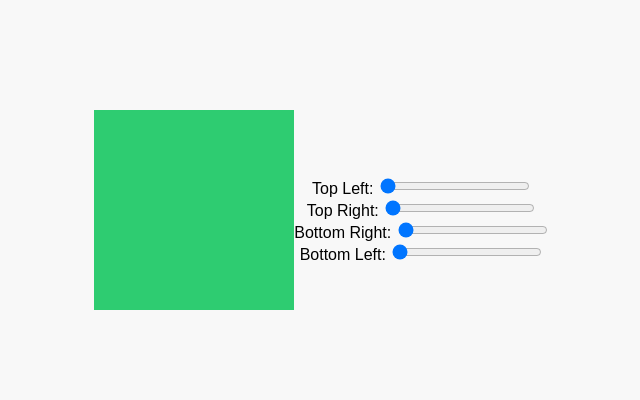
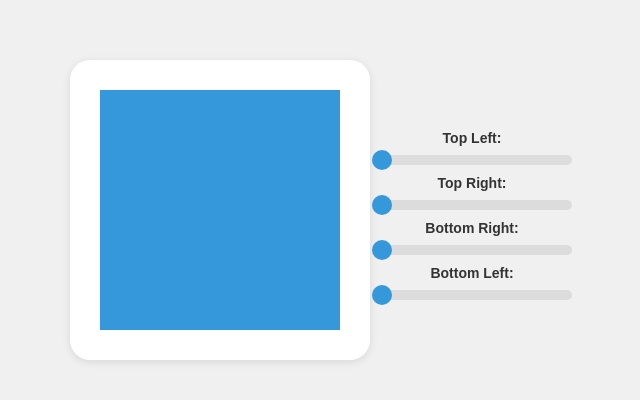
Before and after one commit to Gustavolongensadlovski/Gustavolongensadlovski.github.io, a plain HTML site: page index.html in a window 1280 px wide. Shown: the part 190-590 px from the top of the page, without its empty margins (318-958 px from the left). Drawn offline with Linux system fonts and the light colour scheme.

Commit message:
Update styles.css

```diff
--- a/styles.css
+++ b/styles.css
@@ -5,23 +5,25 @@ body {
     align-items: center;
     height: 100vh;
     margin: 0;
-    background-color: #f8f8f8;
+    background-color: #f0f0f0;
 }
 
 .container {
-    width: 200px;
-    height: 200px;
-    background-color: #3498db;
+    width: 300px;
+    height: 300px;
+    background-color: #ffffff;
+    box-shadow: 0 2px 8px rgba(0, 0, 0, 0.1);
     display: flex;
     justify-content: center;
     align-items: center;
+    border-radius: 20px;
     overflow: hidden;
 }
 
 .box {
-    width: 100%;
-    height: 100%;
-    background-color: #2ecc71;
+    width: 80%;
+    height: 80%;
+    background-color: #3498db;
     transition: all 0.3s ease;
 }
 
@@ -31,5 +33,40 @@ body {
 }
 
 input[type="range"] {
-    width: 150px;
+    width: 200px;
+    margin-bottom: 10px;
+    -webkit-appearance: none;
+    background-color: #dcdcdc;
+    border-radius: 10px;
+    height: 10px;
 }
+
+input[type="range"]:focus {
+    outline: none;
+}
+
+input[type="range"]::-webkit-slider-thumb {
+    -webkit-appearance: none;
+    appearance: none;
+    width: 20px;
+    height: 20px;
+    background-color: #3498db;
+    border-radius: 50%;
+    cursor: pointer;
+}
+
+input[type="range"]::-moz-range-thumb {
+    width: 20px;
+    height: 20px;
+    background-color: #3498db;
+    border-radius: 50%;
+    cursor: pointer;
+}
+
+label {
+    font-size: 14px;
+    font-weight: bold;
+    color: #333333;
+    display: block;
+    margin-bottom: 5px;
+}
```
